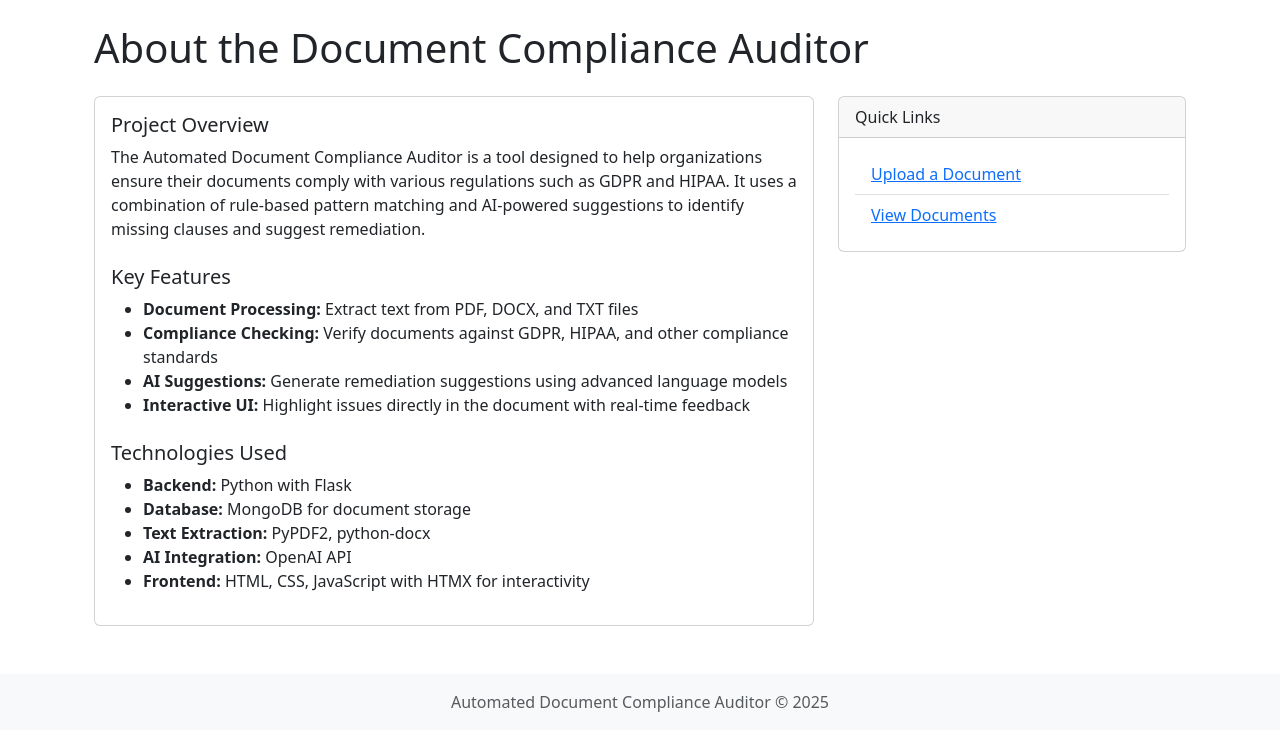
After one commit to Mohammed123-svg/Audit, a Flask app: page /about in a window 1280 px wide. The commit adds this page. Shown: the top 751 px of the page. Run offline with Flask 3, Linux system fonts and the light colour scheme; some libraries are stand-ins or nearby versions.

Commit message:
Application completed

```diff
--- a/app/routes/main.py
+++ b/app/routes/main.py
@@ -1,3 +1,4 @@
+# app/routes/main.py
 from flask import Blueprint, render_template
 
 main_bp = Blueprint('main', __name__)
@@ -6,3 +7,8 @@ main_bp = Blueprint('main', __name__)
 def index():
     """Landing page."""
     return render_template('index.html')
+
+@main_bp.route('/about')
+def about():
+    """About page."""
+    return render_template('about.html')
--- /dev/null
+++ b/app/templates/about.html
@@ -0,0 +1,61 @@
+<!-- app/templates/about.html -->
+{% extends "base.html" %}
+
+{% block title %}About - Document Compliance Auditor{% endblock %}
+
+{% block content %}
+<div class="container">
+    <h1>About the Document Compliance Auditor</h1>
+
+    <div class="row mt-4">
+        <div class="col-md-8">
+            <div class="card">
+                <div class="card-body">
+                    <h5 class="card-title">Project Overview</h5>
+                    <p class="card-text">
+                        The Automated Document Compliance Auditor is a tool designed to help organizations ensure their
+                        documents comply with various regulations such as GDPR and HIPAA. It uses a combination of
+                        rule-based pattern matching and AI-powered suggestions to identify missing clauses and
+                        suggest remediation.
+                    </p>
+
+                    <h5 class="card-title mt-4">Key Features</h5>
+                    <ul>
+                        <li><strong>Document Processing:</strong> Extract text from PDF, DOCX, and TXT files</li>
+                        <li><strong>Compliance Checking:</strong> Verify documents against GDPR, HIPAA, and other compliance standards</li>
+                        <li><strong>AI Suggestions:</strong> Generate remediation suggestions using advanced language models</li>
+                        <li><strong>Interactive UI:</strong> Highlight issues directly in the document with real-time feedback</li>
+                    </ul>
+
+                    <h5 class="card-title mt-4">Technologies Used</h5>
+                    <ul>
+                        <li><strong>Backend:</strong> Python with Flask</li>
+                        <li><strong>Database:</strong> MongoDB for document storage</li>
+                        <li><strong>Text Extraction:</strong> PyPDF2, python-docx</li>
+                        <li><strong>AI Integration:</strong> OpenAI API</li>
+                        <li><strong>Frontend:</strong> HTML, CSS, JavaScript with HTMX for interactivity</li>
+                    </ul>
+                </div>
+            </div>
+        </div>
+
+        <div class="col-md-4">
+            <div class="card">
+                <div class="card-header">
+                    Quick Links
+                </div>
+                <div class="card-body">
+                    <ul class="list-group list-group-flush">
+                        <li class="list-group-item">
+                            <a href="{{ url_for('documents.upload_document') }}">Upload a Document</a>
+                        </li>
+                        <li class="list-group-item">
+                            <a href="{{ url_for('documents.list_documents') }}">View Documents</a>
+                        </li>
+                    </ul>
+                </div>
+            </div>
+        </div>
+    </div>
+</div>
+{% endblock %}
--- a/app/templates/base.html
+++ b/app/templates/base.html
@@ -17,12 +17,6 @@
     {% block extra_css %}{% endblock %}
 </head>
 <body>
-    <nav class="navbar navbar-expand-lg navbar-dark bg-primary">
-        <div class="container">
-            <a class="navbar-brand" href="{{ url_for('main.index') }}">Document Compliance Auditor</a>
-            <button class="navbar-toggler" type="button" data-bs-toggle="collapse" data-bs-target="#navbarNav">
-                <span class="navbar-toggler-icon"></span>
-            </button>
     <div class="collapse navbar-collapse" id="navbarNav">
         <ul class="navbar-nav">
             <li class="nav-item">
@@ -34,11 +28,11 @@
             <li class="nav-item">
                 <a class="nav-link" href="{{ url_for('documents.upload_document') }}">Upload</a>
             </li>
+            <li class="nav-item">
+                <a class="nav-link" href="{{ url_for('main.about') }}">About</a>
+            </li>
         </ul>
     </div>
-        </div>
-    </nav>
-
     <div class="container mt-4">
         <!-- Flash messages -->
         {% with messages = get_flashed_messages(with_categories=true) %}
```
Also changed, not shown: README.md (added). Lines whose indentation alone changed are shown as unchanged.
